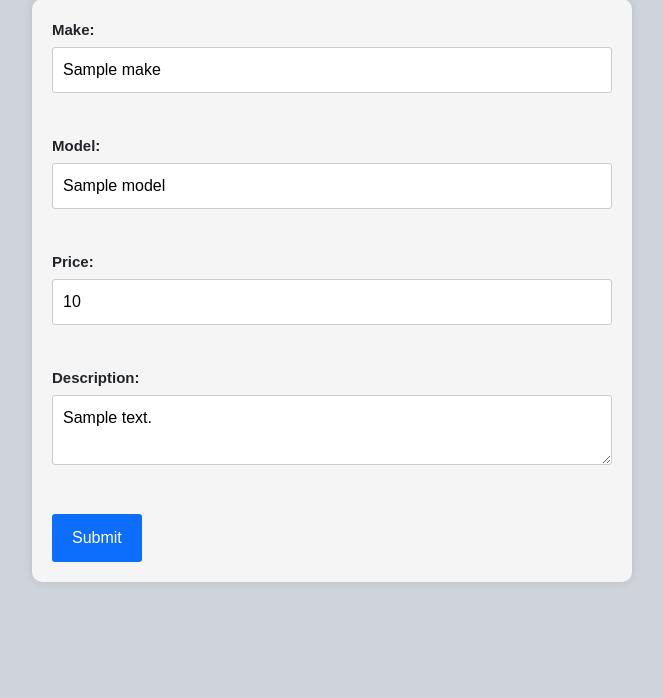
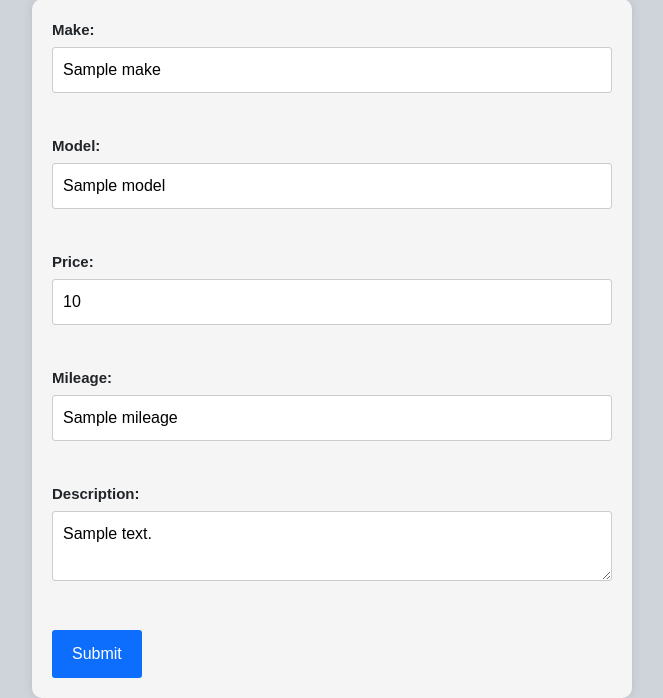
Before and after one commit to mthimkulu23/Driven-Dynamics, a Flask app: template app/templates/update.html in a window 1280 px wide. Shown: the part 156-854 px from the top of the page, without its empty margins (308-971 px from the left). Before the commit the page ends 738 px from the top, so only its background shows below. Run offline with Flask 3, Linux system fonts and the light colour scheme; the template is opened without the code that fills it: most values are stand-ins (such as "Sample title", 1, 10 or a date in 2020).

Commit message:
added the mileage of the car in form

```diff
--- a/app/controllers/catelog_controller.py
+++ b/app/controllers/catelog_controller.py
@@ -37,6 +37,7 @@ def confirm_update():
         'make': request.form['make'],
         'model': request.form['model'],
         'price': request.form['price'],
+         'mileage': request.form['mileage'],
         'description': request.form['description'],
         # Add other fields as necessary
     }
--- a/app/templates/update.html
+++ b/app/templates/update.html
@@ -48,13 +48,16 @@
   <form action="/confirm_update" method="POST" enctype="multipart/form-data">
     <input type="hidden" name="id" value="{{ product._id }}">
     <label for="make">Make:</label>
-    <input type="text" id="make" name="make" value="{{ product.make }}" placeholder="Car make.." required><br><br>
+    <input type="text" id="make" name="make" value="{{ product.make }}" placeholder=" make.." required><br><br>
 
     <label for="model">Model:</label>
-    <input type="text" id="model" name="model" value="{{ product.model }}" placeholder="Car model.." required><br><br>
+    <input type="text" id="model" name="model" value="{{ product.model }}" placeholder=" model.." required><br><br>
 
     <label for="price">Price:</label>
-    <input type="text" id="price" name="price" value="{{ product.price }}" placeholder="Car price.." required><br><br>
+    <input type="text" id="price" name="price" value="{{ product.price }}" placeholder=" price.." required><br><br>
+
+    <label for="mileage">Mileage:</label>
+    <input type="text" id="mileage" name="mileage" value="{{ product.mileage }}" placeholder="mileage.." required><br><br>
 
     <label for="description">Description:</label>
     <textarea id="description" name="description" placeholder="Car description.." required>{{ product.description }}</textarea><br><br>
```
